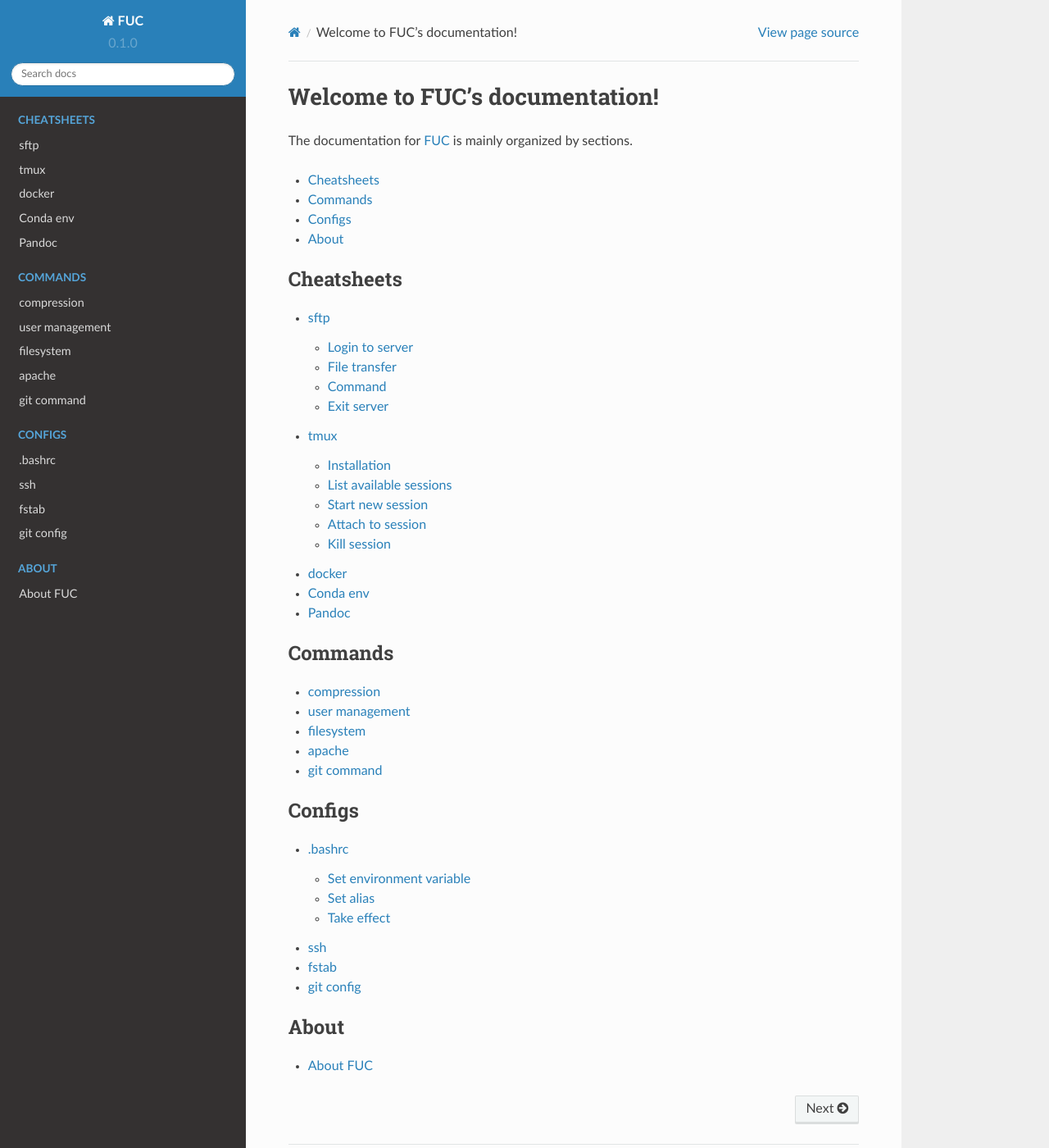
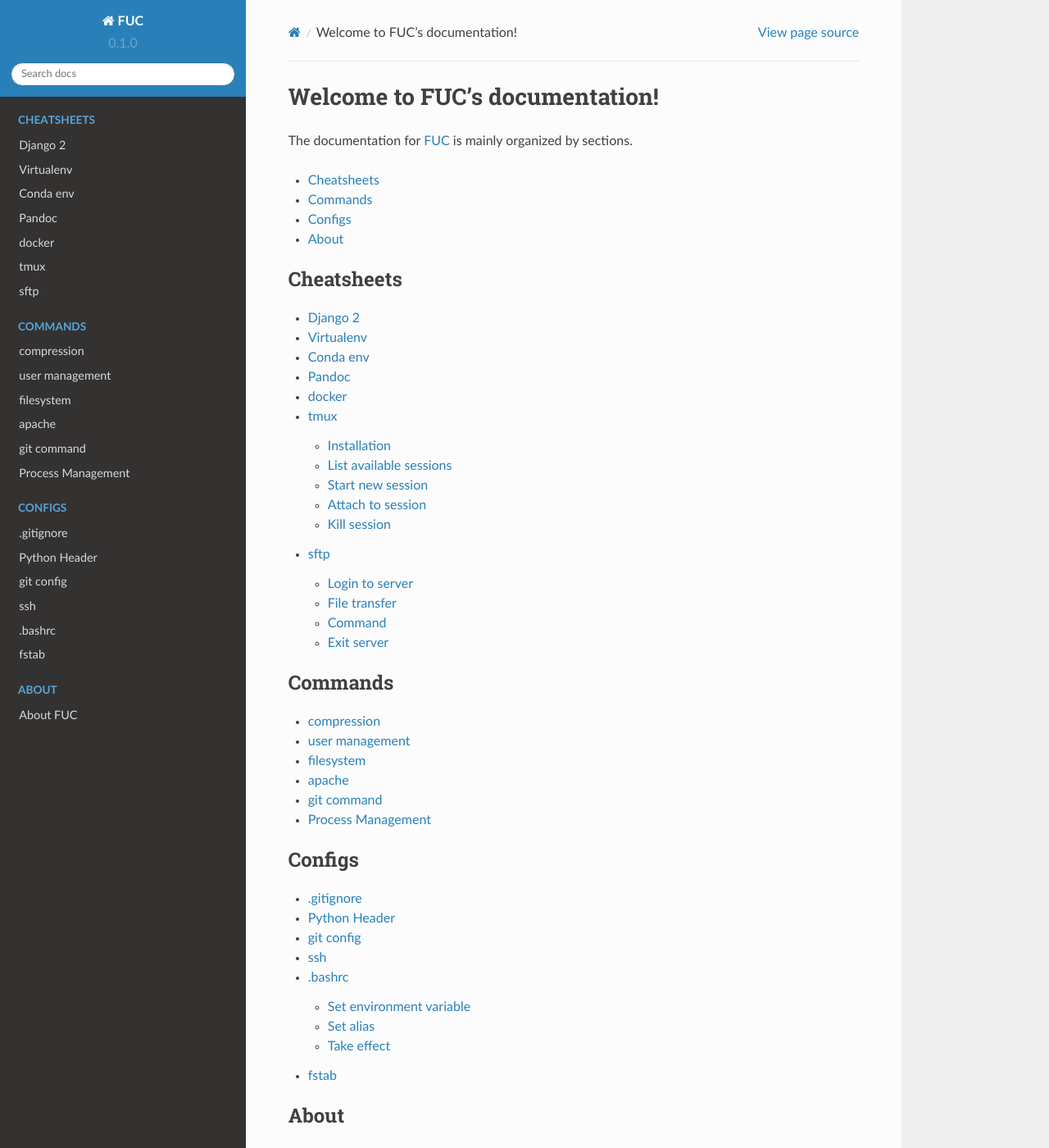
Before and after one commit to PingjunChen/FUC, a Sphinx documentation site: the page built from docs/index.rst, in a window 1280 px wide and 1400 px high. Shown: the whole window at 82% size. Built offline with Sphinx 7.4.7 and the Read the Docs theme 2.0.0, drawn with Linux system fonts in a browser that asks for light colours.

```diff
--- /dev/null
+++ b/docs/django2.rst
@@ -0,0 +1,2 @@
+Django 2
+========
--- /dev/null
+++ b/docs/git_ignore.rst
@@ -0,0 +1,2 @@
+.gitignore
+========
--- a/docs/index.rst
+++ b/docs/index.rst
@@ -1,7 +1,8 @@
 Welcome to FUC's documentation!
 ===============================
 
-The documentation for `FUC <https://github.com/PingjunChen/FUC>`_ is mainly organized by sections.
+The documentation for `FUC <https://github.com/PingjunChen/FUC>`_ is mainly
+organized by sections.
 
 * :ref:`cheatsheet-docs`
 * :ref:`command-docs`
@@ -15,11 +16,13 @@ The documentation for `FUC <https://github.com/PingjunChen/FUC>`_ is mainly orga
    :maxdepth: 2
    :caption: Cheatsheets
 
-   sftp
-   tmux
-   docker
+   django2
+   virtualenv
    conda_env
    pandoc
+   docker
+   tmux
+   sftp
 
 
 .. _command-docs:
@@ -33,6 +36,7 @@ The documentation for `FUC <https://github.com/PingjunChen/FUC>`_ is mainly orga
    filesystem
    apache
    gitcmd
+   process
 
 
 .. _config-docs:
@@ -41,10 +45,12 @@ The documentation for `FUC <https://github.com/PingjunChen/FUC>`_ is mainly orga
   :maxdepth: 2
   :caption: Configs
 
+  git_ignore
+  python_header
+  gitcfg
+  ssh
   bashrc
-  ssh
   fstab
-  gitcfg
 
 
 .. _about-docs:
--- /dev/null
+++ b/docs/process.rst
@@ -0,0 +1,2 @@
+Process Management
+========
--- /dev/null
+++ b/docs/python_header.rst
@@ -0,0 +1,2 @@
+Python Header
+========
--- /dev/null
+++ b/docs/virtualenv.rst
@@ -0,0 +1,2 @@
+Virtualenv
+========
```
Also changed, not shown: README.md (+2 -8 lines), commands/process.md (added, +5 -0 lines).
